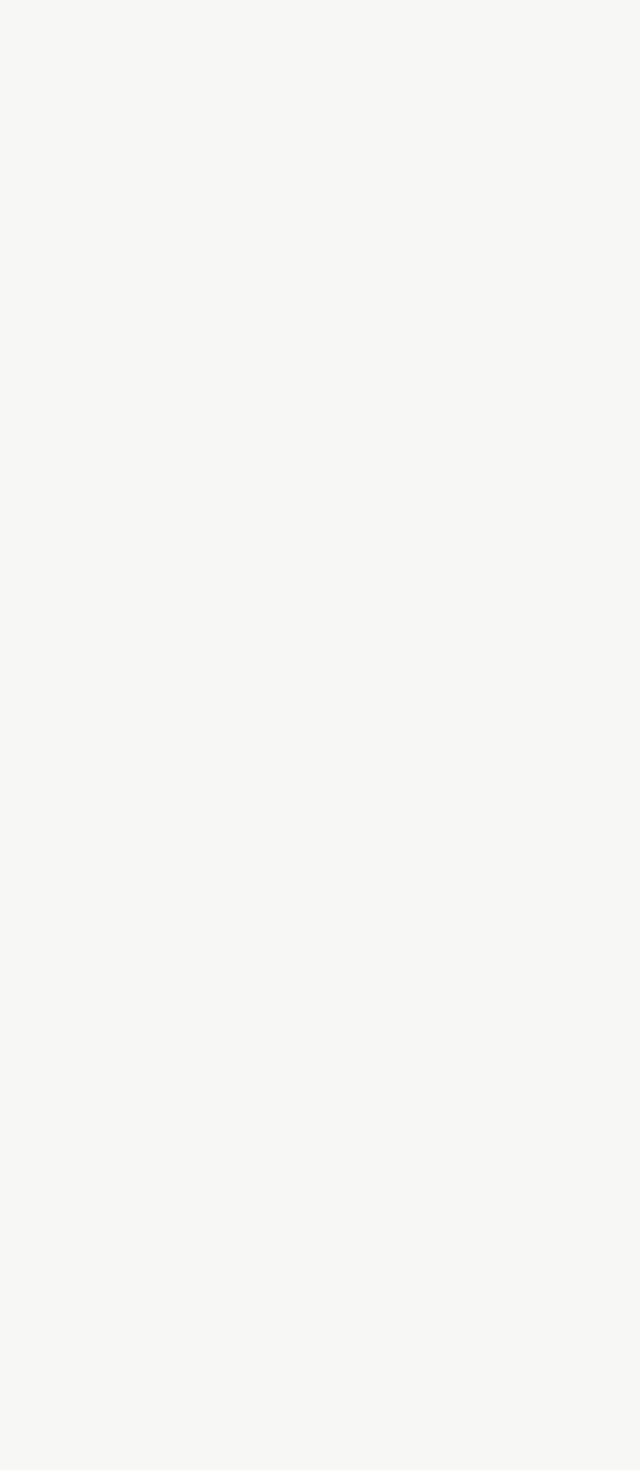
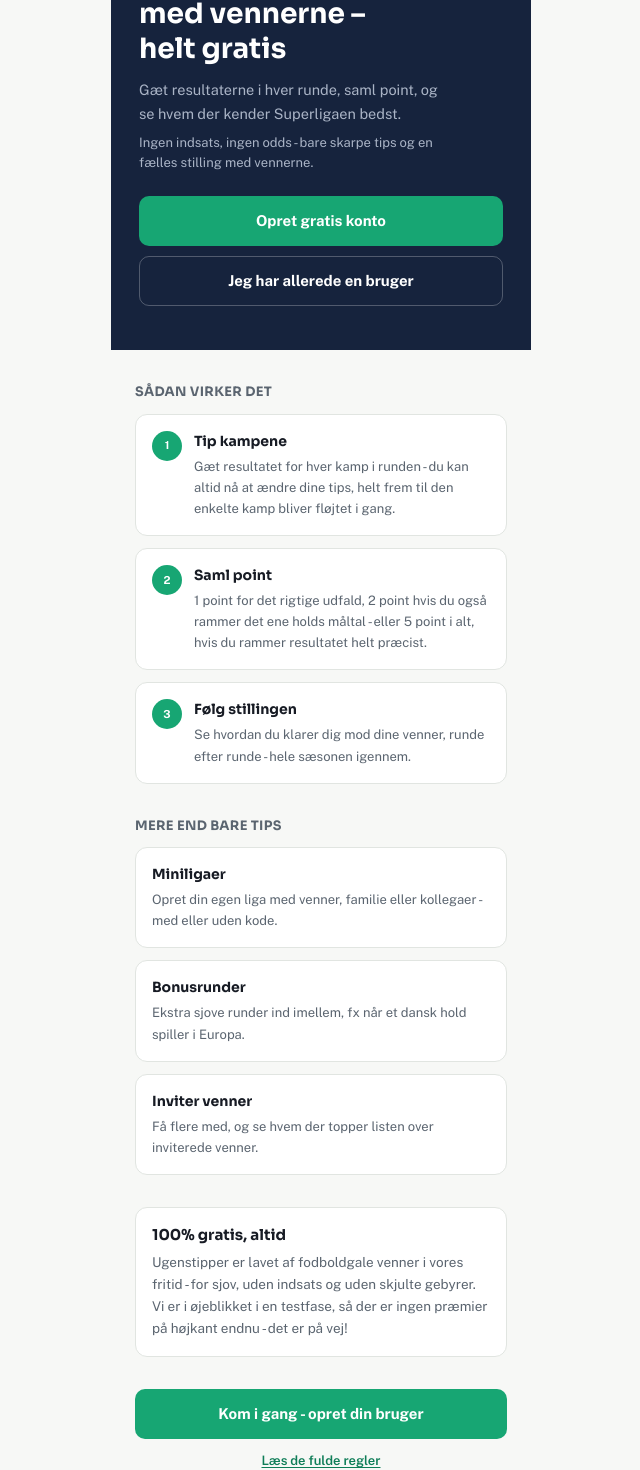
Before and after one commit to HenrikAmar/ugenstipper, a Next.js app: page / in a window 1280 px wide. Before the commit this address had no page. Shown: the part 153-1623 px from the top of the page, without its empty margins (319-959 px from the left). Before the commit the page ends 800 px from the top, so only its background shows below. Built offline with nearby package versions, Linux system fonts and the light colour scheme; no server answers.

Commit message:
Update page.tsx

```diff
--- a/src/app/page.tsx
+++ b/src/app/page.tsx
@@ -1,5 +1,150 @@
 import { redirect } from "next/navigation";
+import Link from "next/link";
+import { createClient } from "@/lib/supabase/server";
+import { Logo } from "@/components/Logo";
 
-export default function RootPage() {
-  redirect("/tip");
+// Forsiden - præsenterer konkurrencen for nye besøgende, før de opretter sig.
+// Data (om man er logget ind) kan ændre sig - må ikke caches.
+export const dynamic = "force-dynamic";
+
+const STEPS = [
+  {
+    title: "Tip kampene",
+    text: "Gæt resultatet for hver kamp i runden - du kan altid nå at ændre dine tips, helt frem til den enkelte kamp bliver fløjtet i gang.",
+  },
+  {
+    title: "Saml point",
+    text: "1 point for det rigtige udfald, 2 point hvis du også rammer det ene holds måltal - eller 5 point i alt, hvis du rammer resultatet helt præcist.",
+  },
+  {
+    title: "Følg stillingen",
+    text: "Se hvordan du klarer dig mod dine venner, runde efter runde - hele sæsonen igennem.",
+  },
+];
+
+const FEATURES = [
+  {
+    title: "Miniligaer",
+    text: "Opret din egen liga med venner, familie eller kollegaer - med eller uden kode.",
+  },
+  {
+    title: "Bonusrunder",
+    text: "Ekstra sjove runder ind imellem, fx når et dansk hold spiller i Europa.",
+  },
+  {
+    title: "Inviter venner",
+    text: "Få flere med, og se hvem der topper listen over inviterede venner.",
+  },
+];
+
+export default async function HomePage({
+  searchParams,
+}: {
+  searchParams: { ref?: string };
+}) {
+  const supabase = createClient();
+  const {
+    data: { user },
+  } = await supabase.auth.getUser();
+
+  // Allerede logget ind? Så skal man direkte ind og tippe, ikke se salgsteksten igen.
+  if (user) {
+    redirect("/tip");
+  }
+
+  const ref = searchParams.ref;
+  const signupHref = `/login?mode=signup${ref ? `&ref=${ref}` : ""}`;
+  const loginHref = ref ? `/login?ref=${ref}` : "/login";
+
+  return (
+    <div className="mx-auto min-h-screen max-w-[420px] bg-bg">
+      <div className="relative overflow-hidden bg-navy px-7 pb-11 pt-14">
+        <Logo size={34} />
+        <h1 className="mt-6 max-w-[280px] text-[28px] font-bold leading-tight text-white">
+          Tip Superligaen med vennerne – helt gratis
+        </h1>
+        <p className="mt-3 max-w-[300px] text-[14.5px] leading-relaxed text-[#AAB4C6]">
+          Gæt resultaterne i hver runde, saml point, og se hvem der kender Superligaen bedst.
+        </p>
+        <p className="mt-2 max-w-[300px] text-[13px] text-[#AAB4C6]">
+          Ingen indsats, ingen odds - bare skarpe tips og en fælles stilling med vennerne.
+        </p>
+
+        <div className="mt-6 flex flex-col gap-2.5">
+          <Link
+            href={signupHref}
+            className="flex h-[50px] items-center justify-center rounded-[10px] bg-accent-2 text-[15px] font-bold text-white"
+          >
+            Opret gratis konto
+          </Link>
+          <Link
+            href={loginHref}
+            className="flex h-[50px] items-center justify-center rounded-[10px] border border-white/25 text-[15px] font-bold text-white"
+          >
+            Jeg har allerede en bruger
+          </Link>
+        </div>
+      </div>
+
+      <div className="px-6 pt-8">
+        <h2 className="text-[13px] font-bold uppercase tracking-wide text-text-muted">
+          Sådan virker det
+        </h2>
+        <div className="mt-3 flex flex-col gap-3">
+          {STEPS.map((step, i) => (
+            <div key={step.title} className="card flex items-start gap-3 rounded-xl p-4">
+              <div className="badge flex-shrink-0 bg-accent-2">{i + 1}</div>
+              <div>
+                <h3 className="text-[14px] font-bold">{step.title}</h3>
+                <p className="mt-1 text-[13px] leading-relaxed text-text-muted">{step.text}</p>
+              </div>
+            </div>
+          ))}
+        </div>
+      </div>
+
+      <div className="px-6 pt-8">
+        <h2 className="text-[13px] font-bold uppercase tracking-wide text-text-muted">
+          Mere end bare tips
+        </h2>
+        <div className="mt-3 flex flex-col gap-3">
+          {FEATURES.map((feature) => (
+            <div key={feature.title} className="card rounded-xl p-4">
+              <h3 className="text-[14px] font-bold">{feature.title}</h3>
+              <p className="mt-1 text-[13px] leading-relaxed text-text-muted">{feature.text}</p>
+            </div>
+          ))}
+        </div>
+      </div>
+
+      <div className="px-6 pt-8">
+        <div className="card rounded-xl p-4">
+          <h2 className="text-[15px] font-bold">100% gratis, altid</h2>
+          <p className="mt-1.5 text-[13.5px] leading-relaxed text-text-muted">
+            Ugenstipper er lavet af fodboldgale venner i vores fritid - for sjov, uden indsats og
+            uden skjulte gebyrer. Vi er i øjeblikket i en testfase, så der er ingen præmier på
+            højkant endnu - det er på vej!
+          </p>
+        </div>
+      </div>
+
+      <div className="px-6 py-8">
+        <Link
+          href={signupHref}
+          className="flex h-[50px] items-center justify-center rounded-[10px] bg-accent-2 text-[15px] font-bold text-white"
+        >
+          Kom i gang - opret din bruger
+        </Link>
+        <p className="mt-3 text-center text-[13px] text-text-muted">
+          <Link href="/regler" className="font-semibold text-accent underline underline-offset-2">
+            Læs de fulde regler
+          </Link>
+        </p>
+      </div>
+
+      <footer className="border-t border-border px-6 py-6 text-center text-[12px] text-text-muted">
+        Ugenstipper · Gratis Superliga-tips med vennerne
+      </footer>
+    </div>
+  );
 }
```
